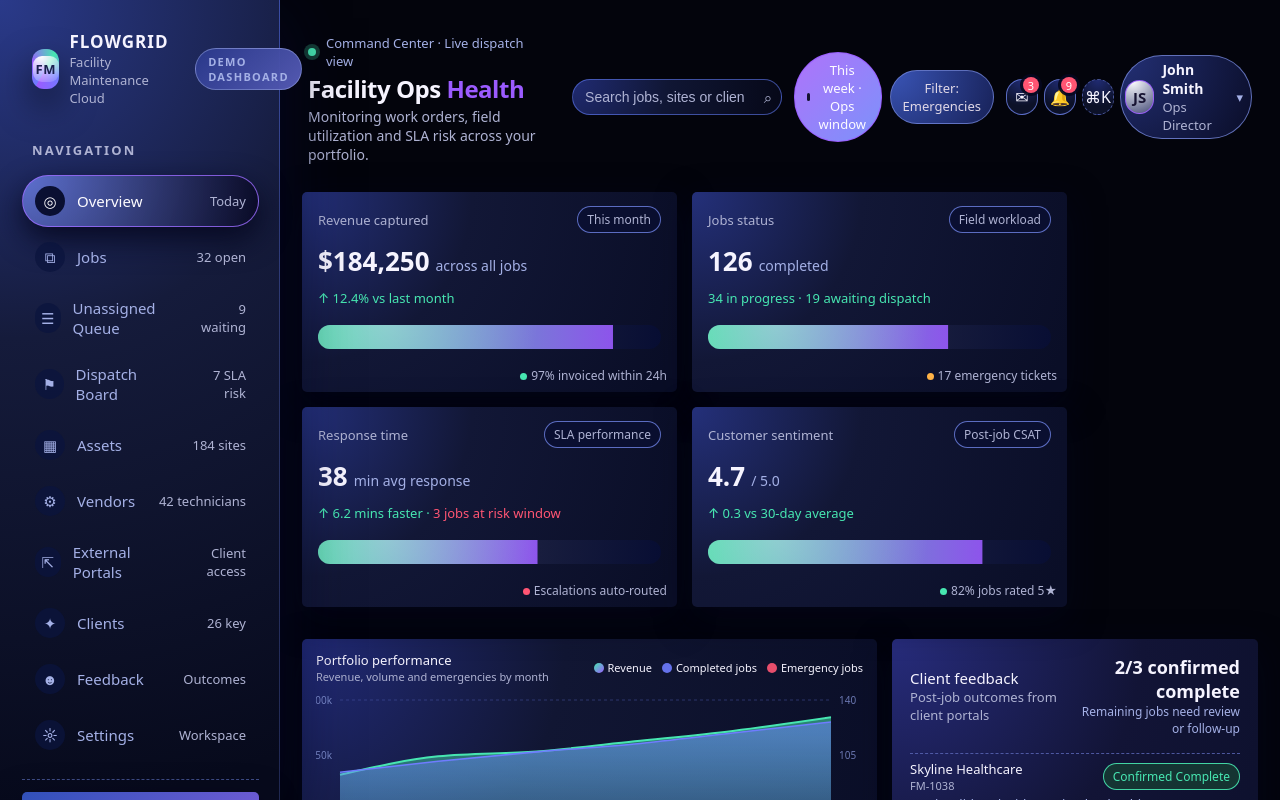
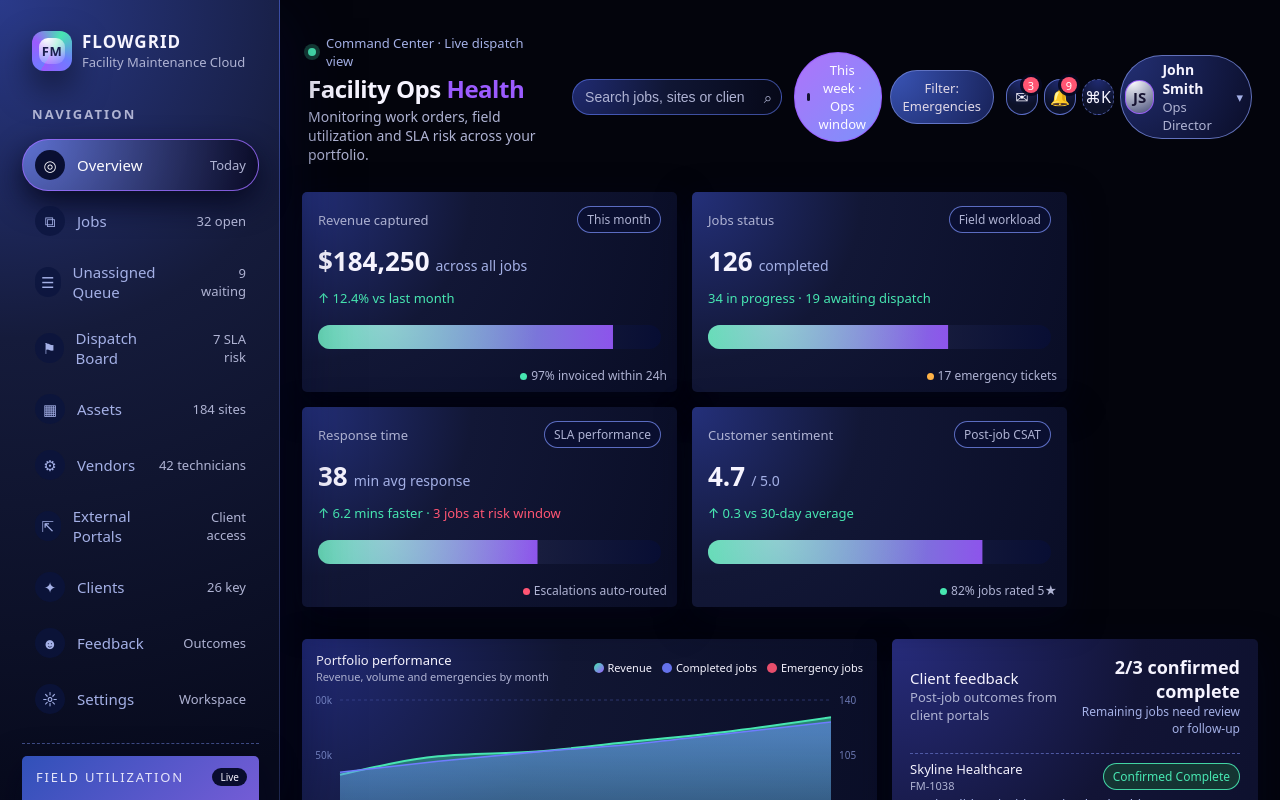
Before and after one commit to carledwardm/cursor-dashboard-project, a Next.js app: page / in a window 1280 px wide. Shown: the top 800 px of the page. Built offline with nearby package versions, Linux system fonts and the light colour scheme.

Commit message:
Remove .badge element

```diff
--- a/src/components/layout/Sidebar.module.scss
+++ b/src/components/layout/Sidebar.module.scss
@@ -72,18 +72,6 @@
   font-size: 13px;
   color: var(--color-text-soft);
   font-weight: 500;
-}
-
-.badge {
-  padding: 5px 12px;
-  border-radius: 999px;
-  border: 1px solid rgba(186, 199, 255, 0.4);
-  font-size: 11px;
-  font-weight: 600;
-  text-transform: uppercase;
-  letter-spacing: 0.12em;
-  color: var(--color-text-muted);
-  background: linear-gradient(135deg, rgba(42, 58, 140, 0.95), rgba(85, 90, 180, 0.98));
 }
 
 .nav {
--- a/src/components/layout/Sidebar.tsx
+++ b/src/components/layout/Sidebar.tsx
@@ -26,8 +26,6 @@ export function Sidebar() {
             <div className={styles.brandTextSecondary}>Facility Maintenance Cloud</div>
           </div>
         </div>
-
-        <div className={styles.badge}>Demo Dashboard</div>
       </div>
 
       <nav className={styles.nav}>
```
